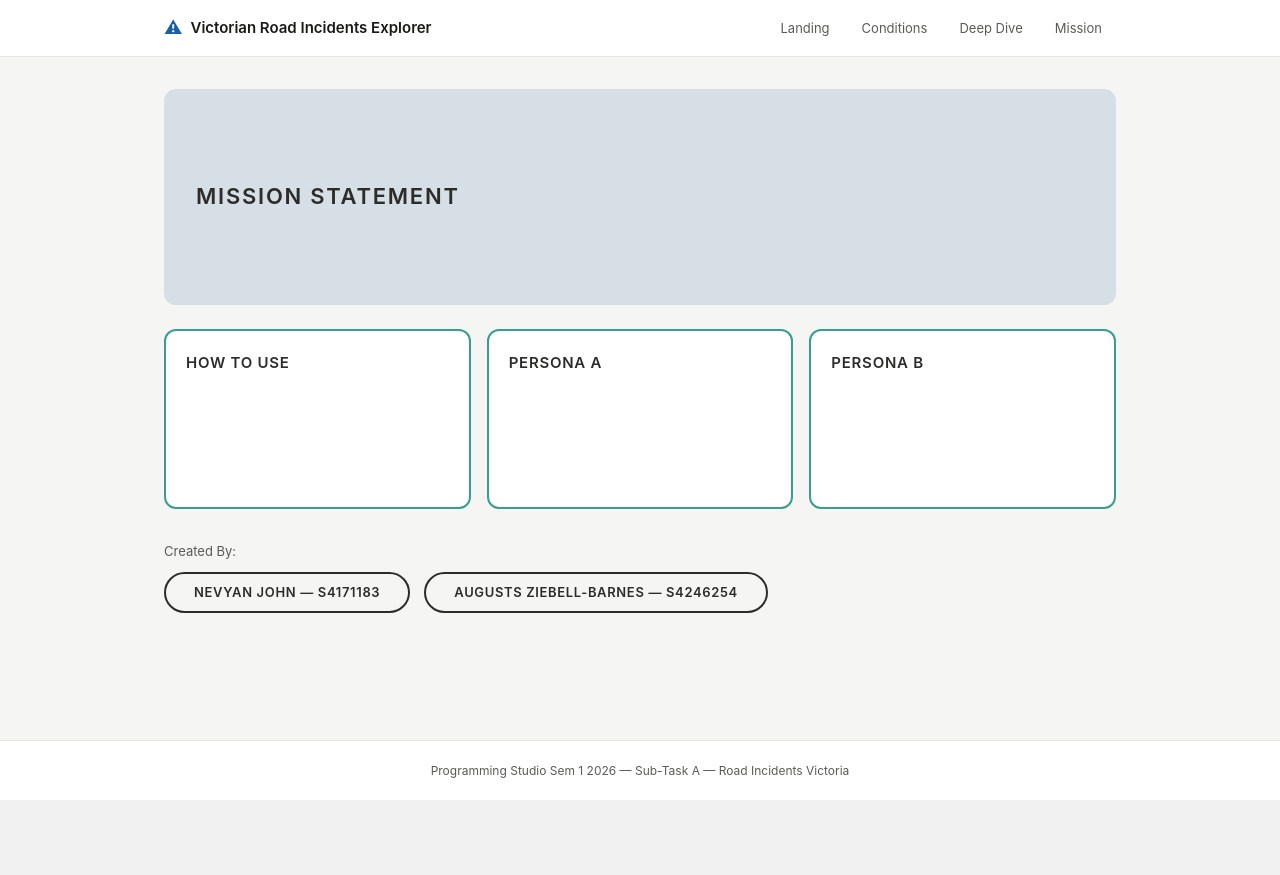
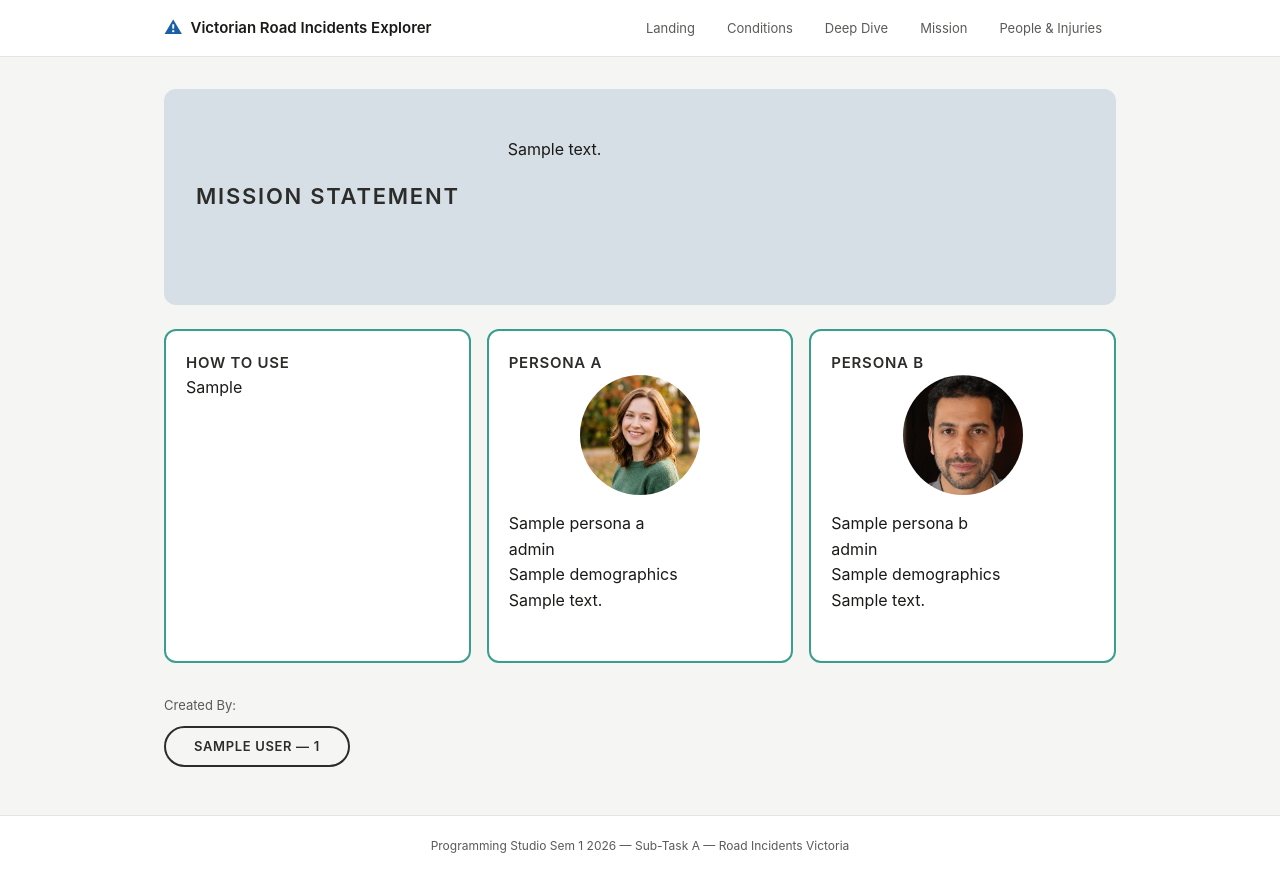
Before and after one commit to S4246254/S4246254_s4171183_Group80, a Flask app: template templates/mission_statement.html in a window 1280 px wide. Before the commit the page ends 800 px from the top, so only its background shows below. Run offline with Flask 3, Linux system fonts and the light colour scheme; the template is opened without the code that fills it: most values are stand-ins (such as "Sample title", 1, 10 or a date in 2020); parts of the project's set-up code (start-up, migrations or seed data) failed here and were passed over.

Commit message:
mission page database calling, images for personas

```diff
--- a/app.py
+++ b/app.py
@@ -17,13 +17,21 @@ import os
 import sys
 
 sys.path.insert(0, os.path.dirname(__file__))
-from database.setup_db import get_db, setup, DB_PATH
+from database.setup_db import get_db, setup, DB_PATH, DDL_MISSION_CONTENT, DDL_PERSONAS, DDL_TEAM_MEMBERS, seed_mission
 
 app = Flask(__name__)
 
-# Create / seed FACTS if the DB doesn't exist yet
+# Initialise DB and all required tables on startup
 if not os.path.exists(DB_PATH):
     setup()
+else:
+    _conn = get_db()
+    _conn.execute(DDL_MISSION_CONTENT)
+    _conn.execute(DDL_PERSONAS)
+    _conn.execute(DDL_TEAM_MEMBERS)
+    seed_mission(_conn)
+    _conn.commit()
+    _conn.close()
 
 
 # ------------------------------------------------------------------ #
@@ -62,7 +70,21 @@ def deepdive():
 
 @app.route("/mission-statement")
 def mission_statement():
-    return render_template("mission_statement.html")
+    mission   = query_db("SELECT CONTENT FROM MISSION_CONTENT WHERE SECTION = 'mission'")
+    how_to    = query_db("SELECT CONTENT FROM MISSION_CONTENT WHERE SECTION = 'how_to_use'")
+    personas  = query_db("SELECT * FROM PERSONAS ORDER BY PERSONA_KEY ASC")
+    team      = query_db("SELECT FULL_NAME, STUDENT_ID FROM TEAM_MEMBERS ORDER BY ID ASC")
+
+    persona_map = {p["PERSONA_KEY"]: p for p in personas}
+
+    return render_template(
+        "mission_statement.html",
+        mission_content = mission[0]["CONTENT"]  if mission  else "",
+        how_to_use      = how_to[0]["CONTENT"]   if how_to   else "",
+        persona_a       = persona_map.get("a"),
+        persona_b       = persona_map.get("b"),
+        team            = team,
+    )
 # ------------------------------------------------------------------ #
 # Dimension config
 #
--- a/database/setup_db.py
+++ b/database/setup_db.py
@@ -101,6 +101,118 @@ CREATE TABLE IF NOT EXISTS FACTS (
 );
 """
 
+# ------------------------------------------------------------------ #
+# Mission Statement tables
+# ------------------------------------------------------------------ #
+
+DDL_MISSION_CONTENT = """
+CREATE TABLE IF NOT EXISTS MISSION_CONTENT (
+    ID      INTEGER PRIMARY KEY AUTOINCREMENT,
+    SECTION TEXT NOT NULL UNIQUE,
+    CONTENT TEXT NOT NULL
+);
+"""
+
+DDL_PERSONAS = """
+CREATE TABLE IF NOT EXISTS PERSONAS (
+    ID           INTEGER PRIMARY KEY AUTOINCREMENT,
+    PERSONA_KEY  TEXT NOT NULL UNIQUE,
+    NAME         TEXT NOT NULL,
+    ROLE         TEXT NOT NULL,
+    DEMOGRAPHICS TEXT NOT NULL,
+    DESCRIPTION  TEXT NOT NULL
+);
+"""
+
+DDL_TEAM_MEMBERS = """
+CREATE TABLE IF NOT EXISTS TEAM_MEMBERS (
+    ID         INTEGER PRIMARY KEY AUTOINCREMENT,
+    FULL_NAME  TEXT NOT NULL,
+    STUDENT_ID TEXT NOT NULL
+);
+"""
+
+
+def seed_mission(conn: sqlite3.Connection) -> None:
+    """Seed mission statement, personas, and team members."""
+
+    conn.execute("DELETE FROM MISSION_CONTENT")
+    conn.execute("DELETE FROM PERSONAS")
+    conn.execute("DELETE FROM TEAM_MEMBERS")
+
+    conn.executemany(
+        "INSERT INTO MISSION_CONTENT (SECTION, CONTENT) VALUES (?, ?)",
+        [
+            (
+                "mission",
+                "<p>Victoria's road crash data is public but it's fragmented across agencies, "
+                "inconsistently labelled, and difficult to act on without hours of manual work. "
+                "The Victorian Road Incidents Explorer exists to change that.</p>"
+                "<p>This tool centralises crash data into a single, standardised interface designed "
+                "for the people who need it most: road safety professionals, researchers, and planners "
+                "working to make Victorian roads safer. By making data filterable, visual, and immediately "
+                "usable, we aim to reduce the gap between information and action so less time is spent "
+                "wrestling with spreadsheets, and more time is spent improving outcomes.</p>",
+            ),
+            (
+                "how_to_use",
+                "<p>Use the navigation bar at the top to move between sections of the site.</p>"
+                "<p>The <strong>Conditions</strong> page summarises Victorian crash data by a condition of your choice. "
+                "Select a condition type: road surface, atmospheric condition, or light condition, and set a minimum "
+                "accident threshold, then apply filters to view an aggregated breakdown. Results are displayed as a "
+                "bar chart and a table showing total accidents, fatal incidents, fatal rate, and average severity, "
+                "sorted by total accidents descending.</p>"
+                "<p>The <strong>Deep Dive</strong> page identifies conditions whose accident counts exceed the statewide "
+                "per-condition average, using a nested SQL query to surface above-average risk. Select a condition "
+                "dimension and severity filter to see ranked results alongside a severity index chart that compares "
+                "each condition against the statewide average line.</p>"
+                "<p>Filters can be adjusted and reapplied at any time. All data is drawn from the accident database, "
+                "with unknown and null values excluded from all calculations.</p>",
+            ),
+        ],
+    )
+
+    conn.executemany(
+        "INSERT INTO PERSONAS (PERSONA_KEY, NAME, ROLE, DEMOGRAPHICS, DESCRIPTION) VALUES (?, ?, ?, ?, ?)",
+        [
+            (
+                "a",
+                "Sarah Jenkins",
+                "Senior Road Safety Officer, Regional City Council",
+                "Age 36 · Bachelor of Civil Engineering · Regional Victoria",
+                "Sarah oversees road safety planning for a regional Victorian council, managing "
+                "infrastructure that accounts for the majority of local road deaths. Her work demands "
+                "fast access to localised crash data however existing tools leave her reconciling "
+                "inconsistent formats from multiple state sources before she can even begin analysis. "
+                "She needs a single platform where she can filter crashes by suburb or intersection, "
+                "generate presentation-ready visuals for councillors, and spend her time on engineering "
+                "decisions rather than data administration.",
+            ),
+            (
+                "b",
+                "Ali Abedi",
+                "Road Safety Research Analyst, University of Melbourne",
+                "Age 34 · PhD in Transport Engineering · Transport & Road Safety Research Lab",
+                "Ali has spent six years investigating the infrastructural, environmental, and behavioural "
+                "factors that contribute to crash risk across Victoria's rural and regional road networks. "
+                "His research depends on comprehensive, multi-variable data that can be queried, mapped "
+                "spatially, and analysed across time. He needs a platform that works equally well for "
+                "specialist researchers and the non-technical stakeholders he regularly presents to, "
+                "reliable enough to trust during live briefings, and powerful enough to support "
+                "publication-level analysis.",
+            ),
+        ],
+    )
+
+    conn.executemany(
+        "INSERT INTO TEAM_MEMBERS (FULL_NAME, STUDENT_ID) VALUES (?, ?)",
+        [
+            ("Nevyan John", "s4171183"),
+            ("Augusts Ziebell-Barnes", "s4246254"),
+        ],
+    )
+
+    print("  Seeded MISSION_CONTENT, PERSONAS, TEAM_MEMBERS.")
 
 def seed_facts(conn: sqlite3.Connection) -> None:
     """
@@ -178,7 +290,7 @@ def seed_facts(conn: sqlite3.Connection) -> None:
 # ------------------------------------------------------------------ #
 
 def setup(reset: bool = False) -> None:
-    """Ensure DB exists, create FACTS table, seed it."""
+    """Ensure DB exists, create all tables, seed them."""
     _ensure_db_file()
 
     conn = get_db()
@@ -189,12 +301,21 @@ def setup(reset: bool = False) -> None:
 
         print("Creating FACTS table …")
         conn.execute(DDL_FACTS)
+
+        print("Creating Mission Statement tables …")
+        conn.execute(DDL_MISSION_CONTENT)
+        conn.execute(DDL_PERSONAS)
+        conn.execute(DDL_TEAM_MEMBERS)
+
         conn.commit()
 
         print("Seeding FACTS …")
         seed_facts(conn)
+
+        print("Seeding Mission content …")
+        seed_mission(conn)
+
         conn.commit()
-
         print(f"\nDone. Database ready at: {DB_PATH}")
     finally:
         conn.close()
--- a/static/css/style.css
+++ b/static/css/style.css
@@ -400,3 +400,19 @@ td.loading { color: var(--text-muted); font-size: 13px; text-align: center; padd
   letter-spacing: 0.05em;
   color: var(--gray-800);
 }
+
+/* ── Persona Images ── */
+.ms-persona-image {
+  width: 100%;
+  display: flex;
+  justify-content: center;
+  margin-bottom: 1rem;
+}
+
+.ms-persona-image img {
+  width: 120px;
+  height: 120px;
+  object-fit: cover;
+  border-radius: 50%;
+  display: block;
+}
--- a/templates/base.html
+++ b/templates/base.html
@@ -19,6 +19,7 @@
         <a href="{{ url_for('conditions') }}" class="{% if request.endpoint == 'conditions' %}active{% endif %}">Conditions</a>
         <a href="{{ url_for('deepdive') }}"   class="{% if request.endpoint == 'deepdive'   %}active{% endif %}">Deep Dive</a>
         <a href="{{ url_for('mission_statement') }}" class="{% if request.endpoint == 'mission_statement' %}active{% endif %}">Mission</a>
+        <a href="{{ url_for('focused_view') }}" class="{% if request.endpoint == 'focused_view' %}active{% endif %}">People & Injuries</a>
       </nav>
     </div>
   </header>
--- a/templates/mission_statement.html
+++ b/templates/mission_statement.html
@@ -6,22 +6,53 @@
 <!-- Hero -->
 <section class="ms-hero">
   <h2 class="ms-hero-label">Mission Statement</h2>
-  <div class="ms-hero-content"></div>
+  <div class="ms-hero-content">
+    {{ mission_content | safe }}
+  </div>
 </section>
 
 <!-- Cards -->
 <div class="ms-cards-grid">
 
+  <!-- How To Use -->
   <div class="ms-card">
     <div class="ms-card-title">How to Use</div>
+    <div class="ms-card-body">
+      {{ how_to_use | safe }}
+    </div>
   </div>
 
+  <!-- Persona A -->
   <div class="ms-card">
     <div class="ms-card-title">Persona A</div>
+    {% if persona_a %}
+    <div class="ms-card-body ms-persona-body">
+      <div class="ms-persona-image">
+        <!-- swap src for actual image path once added to /static -->
+        <img src="{{ url_for('static', filename='images/persona_a.jpg') }}" alt="Photo of {{ persona_a.NAME }}" onerror="this.style.display='none'">
+      </div>
+      <p class="ms-persona-name">{{ persona_a.NAME }}</p>
+      <p class="ms-persona-role">{{ persona_a.ROLE }}</p>
+      <p class="ms-persona-demographics">{{ persona_a.DEMOGRAPHICS }}</p>
+      <p class="ms-persona-description">{{ persona_a.DESCRIPTION }}</p>
+    </div>
+    {% endif %}
   </div>
 
+  <!-- Persona B -->
   <div class="ms-card">
     <div class="ms-card-title">Persona B</div>
+    {% if persona_b %}
+    <div class="ms-card-body ms-persona-body">
+      <div class="ms-persona-image">
+        <img src="{{ url_for('static', filename='images/persona_b.jpg') }}" alt="Photo of {{ persona_b.NAME }}" onerror="this.style.display='none'">
+      </div>
+      <p class="ms-persona-name">{{ persona_b.NAME }}</p>
+      <p class="ms-persona-role">{{ persona_b.ROLE }}</p>
+      <p class="ms-persona-demographics">{{ persona_b.DEMOGRAPHICS }}</p>
+      <p class="ms-persona-description">{{ persona_b.DESCRIPTION }}</p>
+    </div>
+    {% endif %}
   </div>
 
 </div>
@@ -30,8 +61,9 @@
 <div class="ms-footer">
   <p class="ms-footer-label">Created By:</p>
   <div class="ms-footer-buttons">
-    <span class="ms-student-btn">Nevyan John &mdash; s4171183</span>
-    <span class="ms-student-btn">Augusts Ziebell-Barnes &mdash; s4246254</span>
+    {% for member in team %}
+    <span class="ms-student-btn">{{ member.FULL_NAME }} &mdash; {{ member.STUDENT_ID }}</span>
+    {% endfor %}
   </div>
 </div>
 
```
Also changed, not shown: static/images/persona_a.jpg (added), static/images/persona_b.jpg (added).
